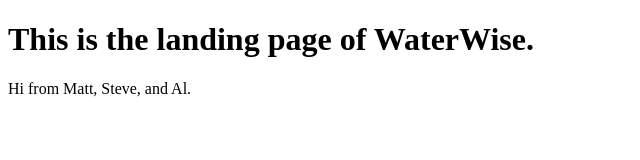
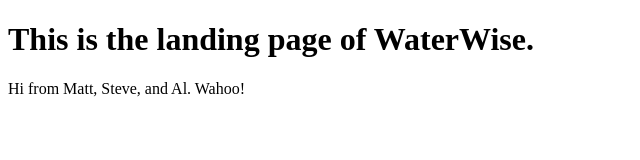
Before and after one commit to mmaeschalck/WaterWise, a plain HTML site: page index.html in a window 1280 px wide. Shown: the full height of the page, 0-640 px from the left. Drawn offline with Linux system fonts and the light colour scheme.

Commit message:
testing merge conflict

```diff
--- a/index.html
+++ b/index.html
@@ -2,6 +2,6 @@
 <html>
     <body>
         <h1>This is the landing page of WaterWise.</h1>
-        <p>Hi from Matt, Steve, and Al.</p>
+        <p>Hi from Matt, Steve, and Al. Wahoo!</p>
     </body>
 </html>
```
